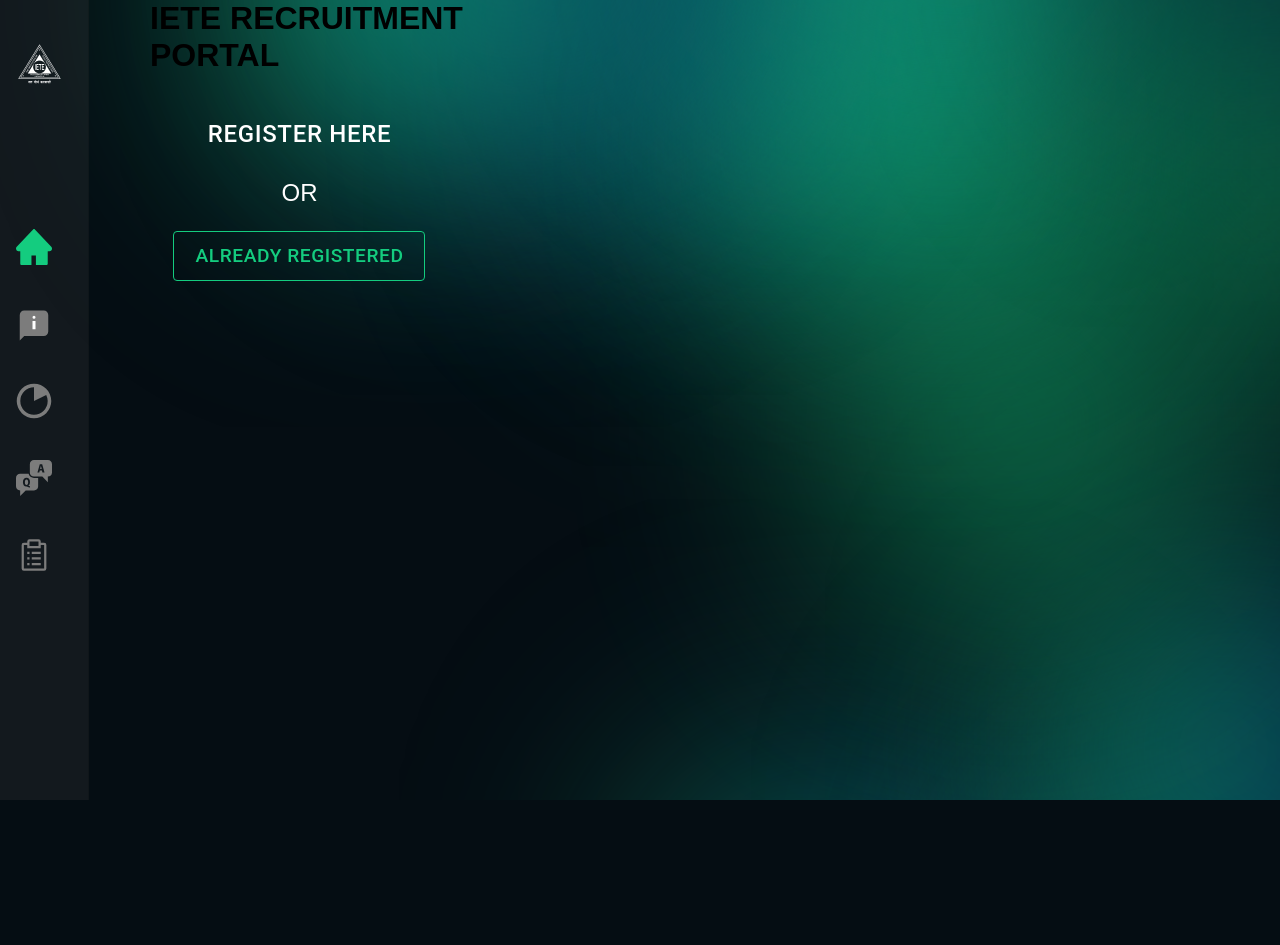
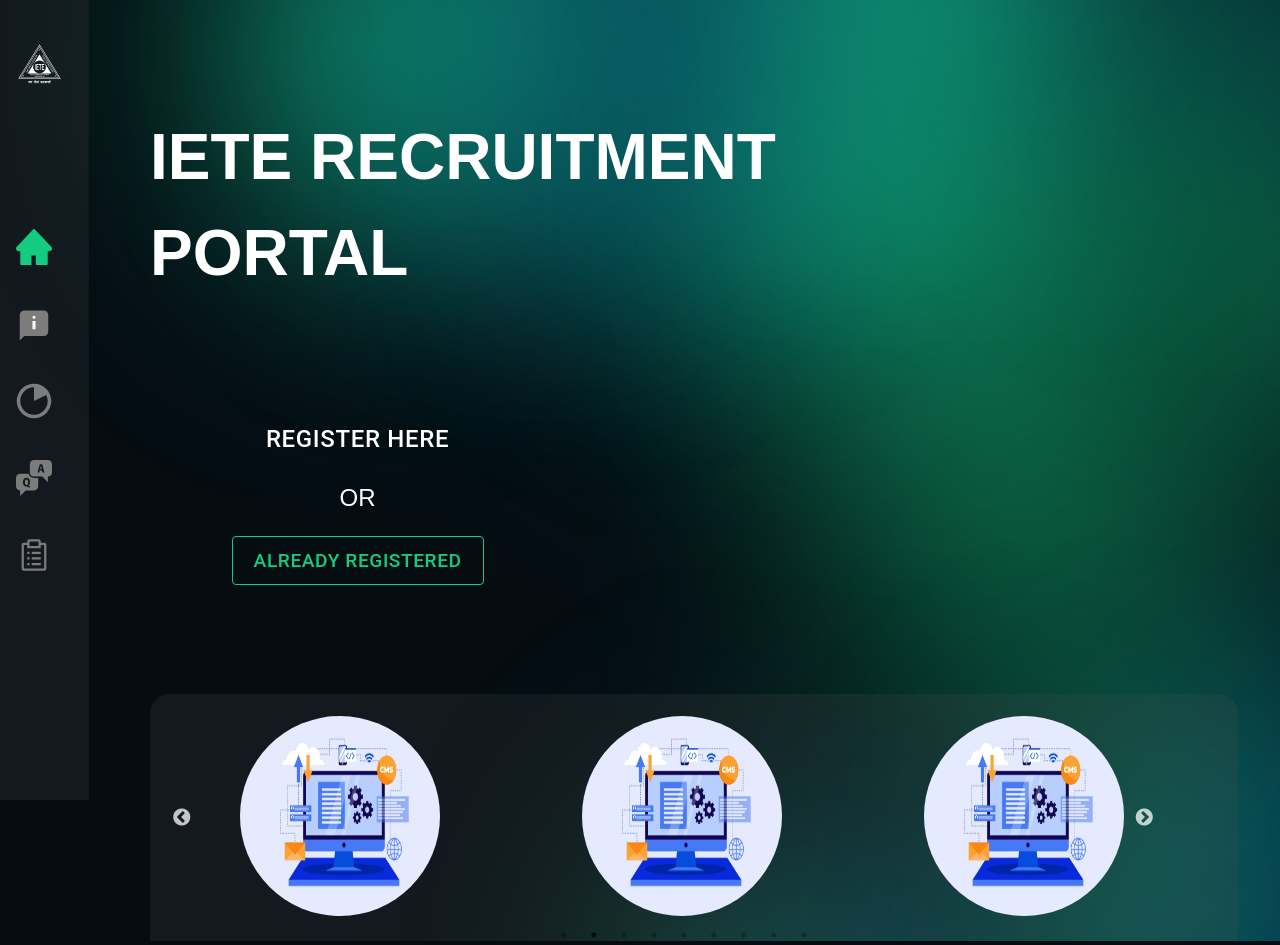
Before and after one commit to Nitish-JS/IETE-Recruitment-portal-2.0, a React (Create React App) app: page / in a window 1280 px wide. Before the commit the page ends 800 px from the top, so only its background shows below. Built offline with nearby package versions, Linux system fonts and the light colour scheme.

Commit message:
changes after pull

```diff
--- a/src/App.css
+++ b/src/App.css
@@ -17,18 +17,17 @@
   background-color: rgba(77,77,77,0.2) !important;
 }
 
-.makeStyles-container-1{
-  height: 100vh !important;
-}
 
 
-.home-heading{
+.home-heading-1{
   color: white;
-  position: relative;
-  /* top: 10%;
-  left: 10%;
-  bottom: 10%; */
-  margin: 10% 7.5% ;
+  margin-top: 10% ;
+  font-size: 4rem;
+  line-height: 1.5;
+}
+.home-heading-2{
+  color: white;
+  margin-bottom: 10%  ;
   font-size: 4rem;
   line-height: 1.5;
 }
--- a/src/App.js
+++ b/src/App.js
@@ -12,6 +12,8 @@
 import About from "./components/About";
 // import Form from './components/Registration/Signup_page';
 import form from "./components/Registration/form";
+import Login_form from "./components/login/Login_form";
+import './components/Registration/form.css'
 const useStyles=makeStyles({
   container:{
     display: "flex"
@@ -32,6 +34,7 @@
       <Route path="/Takequiz" component={Todo}/>
       {/* <Route path='/signup' component={Signup} /> */}
       <Route path='/signup' component={form} />
+      <Route path='/login' component={Login_form} />
       {/* <Route path='/signup' component={Form} /> */}
     </Switch>
   </Router>
--- a/src/components/Home.jsx
+++ b/src/components/Home.jsx
@@ -1,11 +1,13 @@
 import React from "react";
 import Heading from "./Home/Heading";
 import Registraion from './Home/Registration';
+import Carousel_domain from "./Home/carousel";
 function Home() {
   return (
     <div className='home'>
       <Heading />
       <Registraion />
+      <Carousel_domain />
     </div>
 
   );
--- a/src/components/login/Login_form.jsx
+++ b/src/components/login/Login_form.jsx
@@ -1,6 +1,7 @@
-import React, { useState } from 'react'
+import React from 'react'
 import useForm from './useForm'
 import validate from './login_form_validation';
+
 const Login_form = (submitForm) => {
 
 
```
Also changed, not shown: src/components/otp-login/otp_form.jsx (+46 -46 lines).
